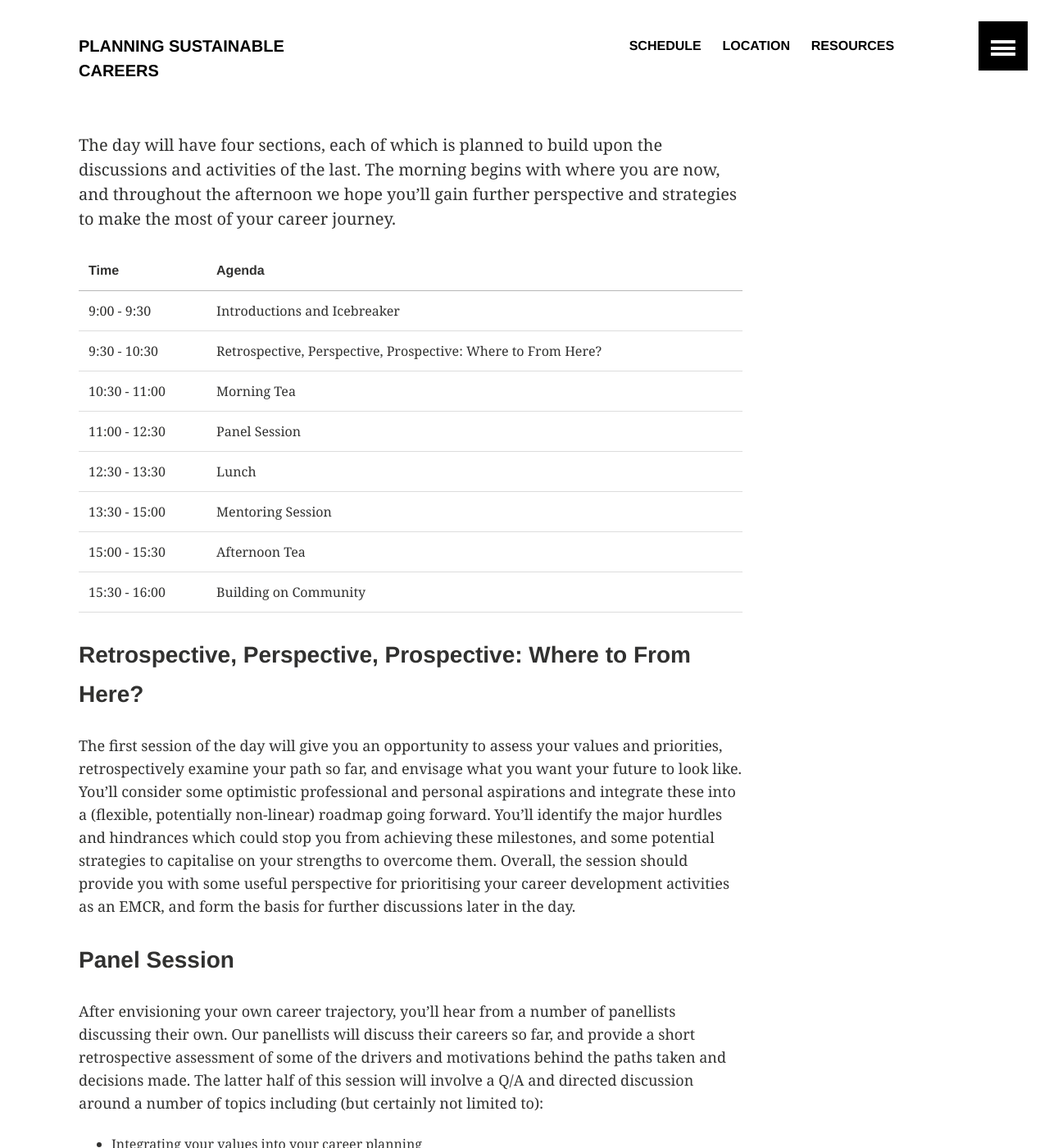
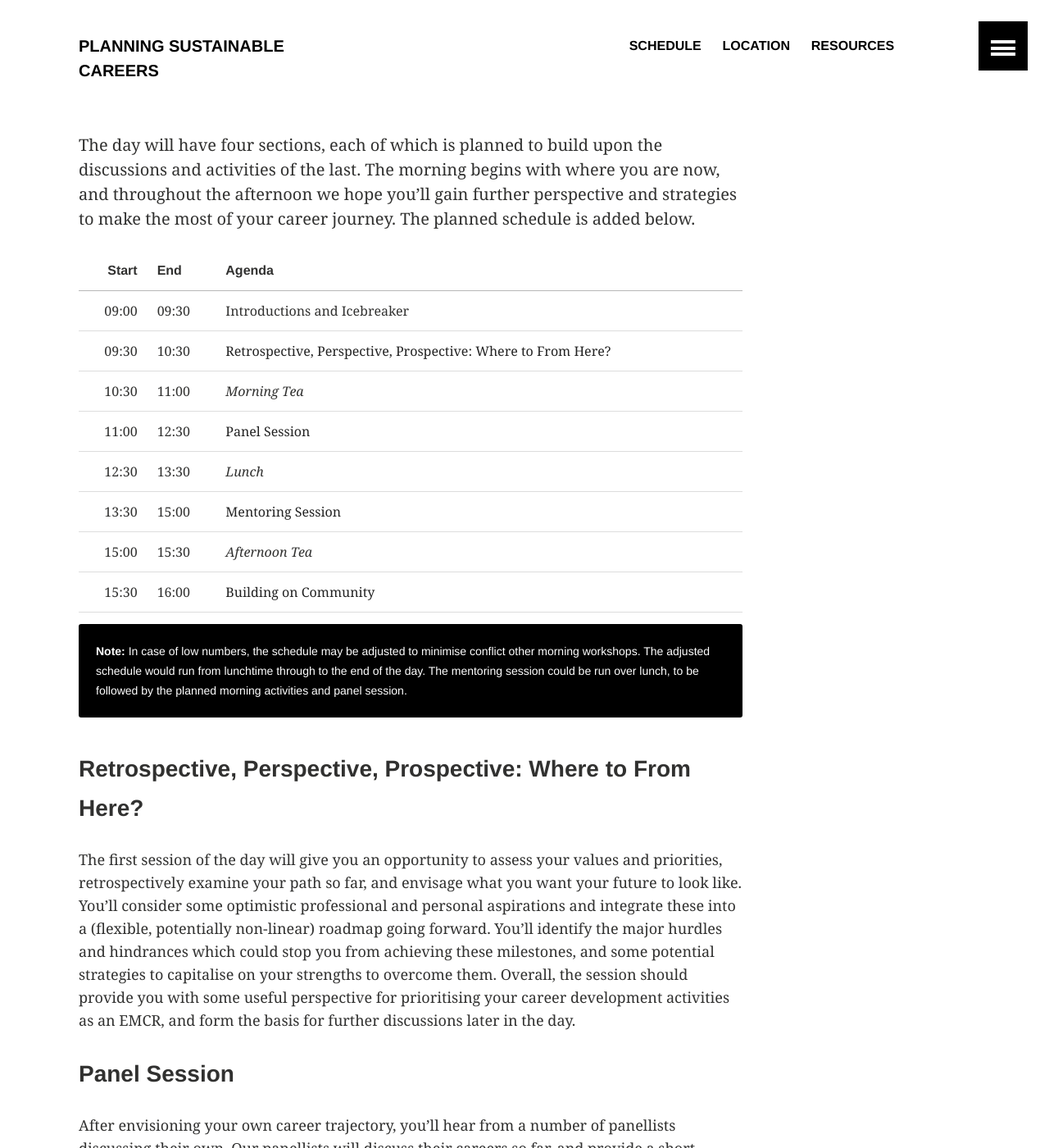
Before and after one commit to DDE-ECMR-workshop/DDE-EMCR-workshop.github.io, a Jekyll site: the page built from _pages/schedule.md, in a window 1280 px wide and 1400 px high. Shown: the whole window at 82% size. Built offline with Jekyll 4.4.1, drawn with Linux system fonts in a browser that asks for light colours; some of the changed text lies outside the part shown.

Commit message:
Note about Schedule, Add External Items

```diff
--- a/_pages/schedule.md
+++ b/_pages/schedule.md
@@ -5,18 +5,32 @@ title:
 share: false
 ---
 
-The day will have four sections, each of which is planned to build upon the discussions and activities of the last. The morning begins with where you are now, and throughout the afternoon we hope you'll gain further perspective and strategies to make the most of your career journey.
+The day will have four sections, each of which is planned to build upon the discussions and activities of the last. The morning begins with where you are now, and throughout the afternoon we hope you'll gain further perspective and strategies to make the most of your career journey. The planned schedule is added below.
 
-| Time | Agenda |
-| ---- | ------ |
-|  9:00 -  9:30 | Introductions and Icebreaker |
-|  9:30 - 10:30 | Retrospective, Perspective, Prospective: Where to From Here? |
-| 10:30 - 11:00 | Morning Tea |
-| 11:00 - 12:30 | Panel Session |
-| 12:30 - 13:30 | Lunch |
-| 13:30 - 15:00 | Mentoring Session |
-| 15:00 - 15:30 | Afternoon Tea |
-| 15:30 - 16:00 | Building on Community |
+| Start | End       | Agenda |
+| ----: |:----  | ------ |
+| 09:00 | 09:30 | Introductions and Icebreaker |
+| 09:30 | 10:30 | [Retrospective, Perspective, Prospective: Where to From Here?](#retrospective-perspective-prospective-where-to-from-here) |
+| 10:30 | 11:00 | *Morning Tea* |
+| 11:00 | 12:30 | [Panel Session](#panel-session) |
+| 12:30 | 13:30 | *Lunch* |
+| 13:30 | 15:00 | [Mentoring Session](#mentoring-session) |
+| 15:00 | 15:30 | *Afternoon Tea* |
+| 15:30 | 16:00 | [Building on Community](#building-on-community) |
+
+**Note:** In case of low numbers, the schedule may be adjusted to minimise conflict other morning workshops. The adjusted schedule would run from lunchtime through to the end of the day. The mentoring session could be run over lunch, to be followed by the planned morning activities and panel session.
+{: .notice}
+<!--
+| Start | End       | Agenda |
+| ----: |:----  | ------ |
+| 12:30 | 13:30 | *Lunch* & Meeting Mentors |
+| 13:30 | 14:00 | Introductions and Icebreaker |
+| 14:00 | 15:00 | [Retrospective, Perspective, Prospective: Where to From Here?](#retrospective-perspective-prospective-where-to-from-here) |
+| 15:00 | 15:30 | *Afternoon Tea* |
+| 15:30 | 16:30 | [Panel Session](#panel-session) |
+| 16:30 | 17:00 | [Building on Community](#building-on-community) |
+{: .notice}
+-->
 
 ### Retrospective, Perspective, Prospective: Where to From Here?
 
@@ -24,7 +38,7 @@ The first session of the day will give you an opportunity to assess your values
 
 ### Panel Session
 
-After envisioning your own career trajectory, you'll hear from a number of panellists discussing their own. Our panellists will discuss their careers so far, and provide a short retrospective assessment of some of the drivers and motivations behind the paths taken and decisions made. The latter half of this session will involve a Q/A and directed discussion around a number of topics including (but certainly not limited to):
+After envisioning your own career trajectory, you'll hear from a number of panellists discussing their own. Our panellists will discuss their careers so far, and provide a short retrospective assessment of some of the drivers and motivations behind the paths taken and decisions made. The latter half of this session will involve a Q/A and directed discussion around a number of topics including:
 
 * Integrating your values into your career planning
 * Career challenges, sidesteps and interruptions
```
Also changed, not shown: _pages/exernal.md (deleted, +0 -6 lines), _pages/external.md (added, +18 -0 lines), index.md (+1 -1 lines).
